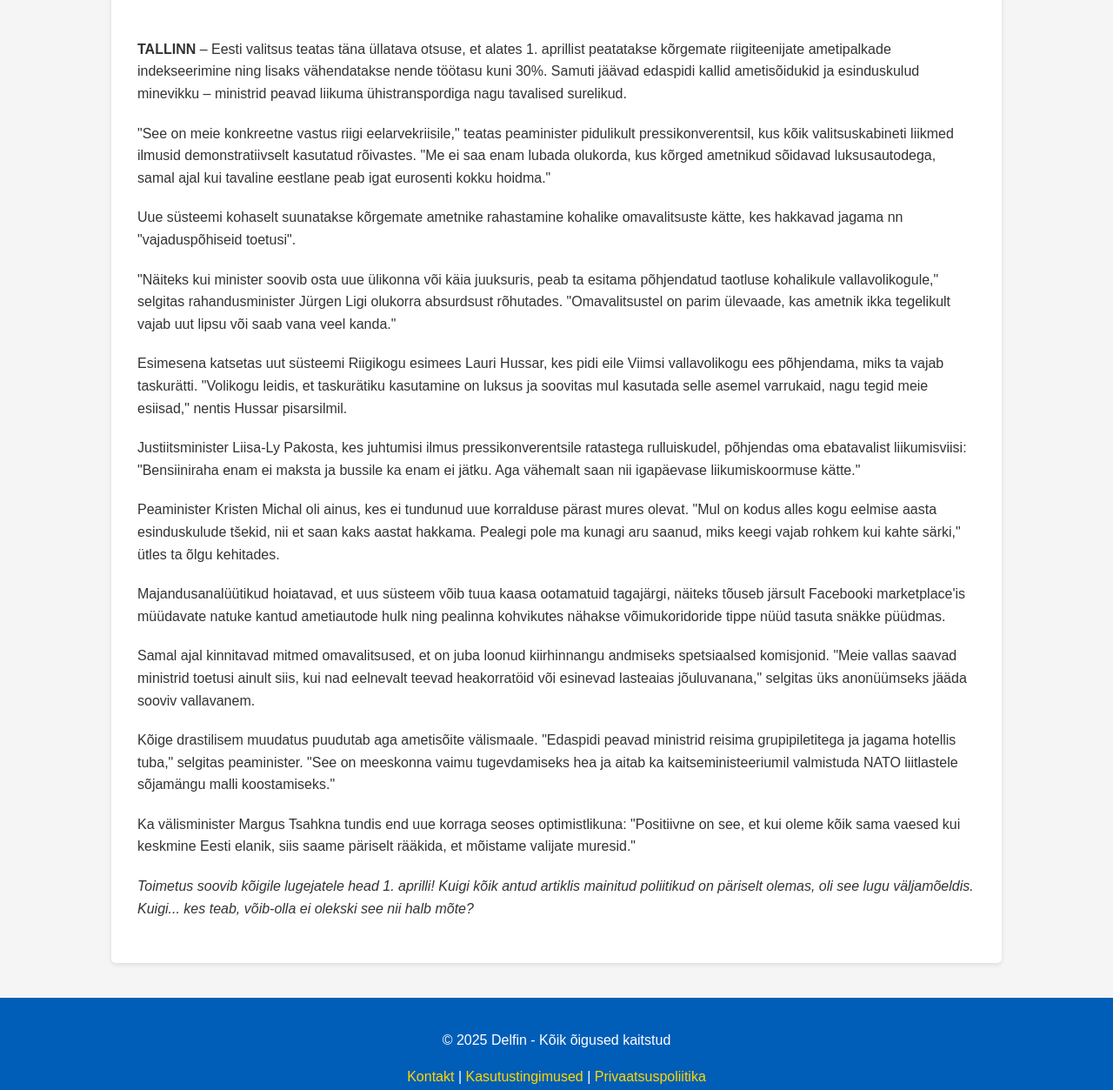
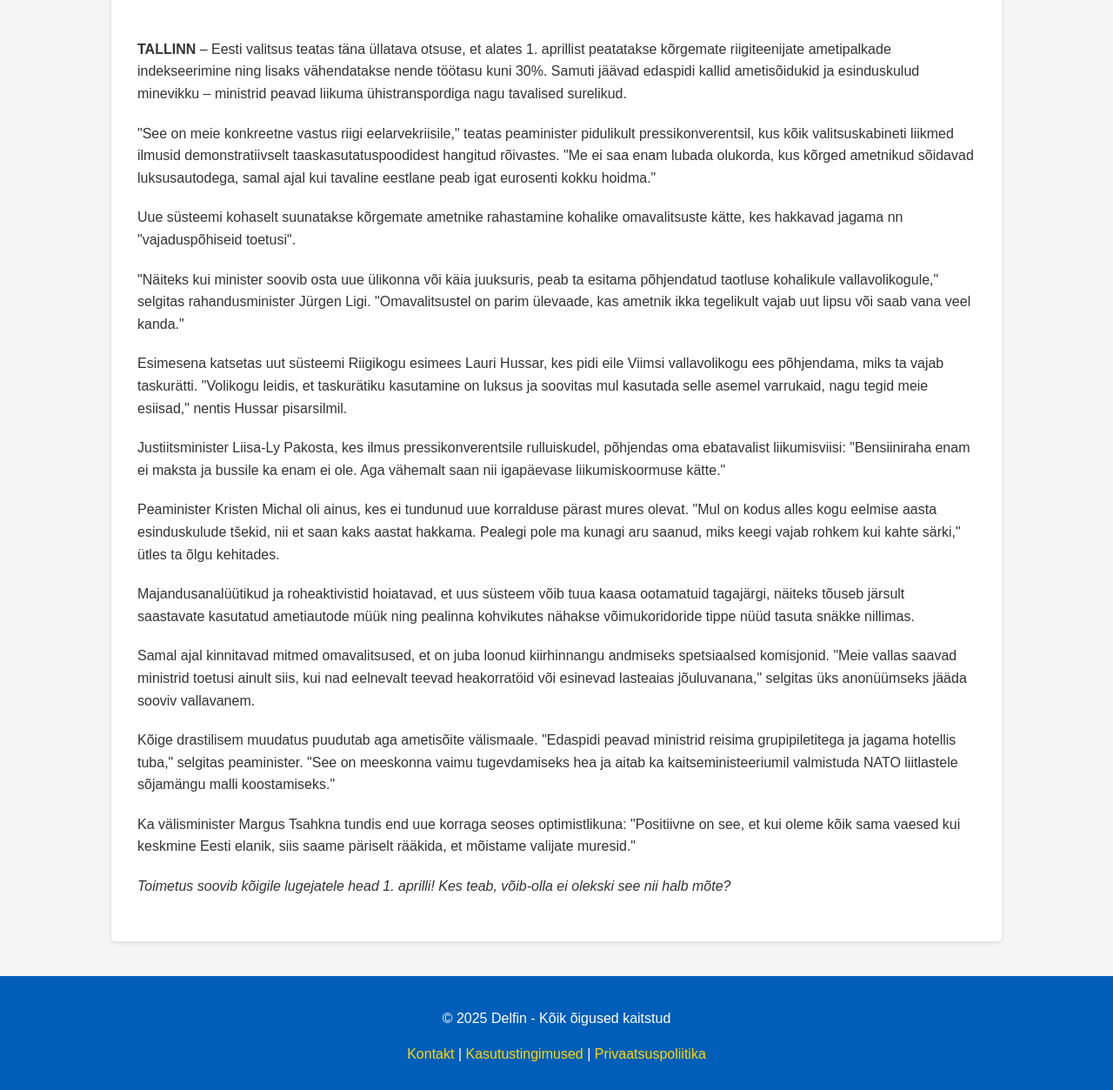
Before and after one commit to Kukuchapol/delfin-artikkel, a plain HTML site: page index.html in a window 1280 px wide. Shown: the part 948-2201 px from the top of the page at 87% size. Drawn offline with Linux system fonts and the light colour scheme.

Commit message:
Update 2 index.html

```diff
--- a/index.html
+++ b/index.html
@@ -158,19 +158,19 @@
 
                     <p><strong>TALLINN</strong> – Eesti valitsus teatas täna üllatava otsuse, et alates 1. aprillist peatatakse kõrgemate riigiteenijate ametipalkade indekseerimine ning lisaks vähendatakse nende töötasu kuni 30%. Samuti jäävad edaspidi kallid ametisõidukid ja esinduskulud minevikku – ministrid peavad liikuma ühistranspordiga nagu tavalised surelikud.</p>
 
-                    <p>"See on meie konkreetne vastus riigi eelarvekriisile," teatas peaminister pidulikult pressikonverentsil, kus kõik valitsuskabineti liikmed ilmusid demonstratiivselt kasutatud rõivastes. "Me ei saa enam lubada olukorda, kus kõrged ametnikud sõidavad luksusautodega, samal ajal kui tavaline eestlane peab igat eurosenti kokku hoidma."</p>
+                    <p>"See on meie konkreetne vastus riigi eelarvekriisile," teatas peaminister pidulikult pressikonverentsil, kus kõik valitsuskabineti liikmed ilmusid demonstratiivselt taaskasutatuspoodidest hangitud rõivastes. "Me ei saa enam lubada olukorda, kus kõrged ametnikud sõidavad luksusautodega, samal ajal kui tavaline eestlane peab igat eurosenti kokku hoidma."</p>
 
                     <p>Uue süsteemi kohaselt suunatakse kõrgemate ametnike rahastamine kohalike omavalitsuste kätte, kes hakkavad jagama nn "vajaduspõhiseid toetusi".</p>
 
-                    <p>"Näiteks kui minister soovib osta uue ülikonna või käia juuksuris, peab ta esitama põhjendatud taotluse kohalikule vallavolikogule," selgitas rahandusminister Jürgen Ligi olukorra absurdsust rõhutades. "Omavalitsustel on parim ülevaade, kas ametnik ikka tegelikult vajab uut lipsu või saab vana veel kanda."</p>
+                    <p>"Näiteks kui minister soovib osta uue ülikonna või käia juuksuris, peab ta esitama põhjendatud taotluse kohalikule vallavolikogule," selgitas rahandusminister Jürgen Ligi. "Omavalitsustel on parim ülevaade, kas ametnik ikka tegelikult vajab uut lipsu või saab vana veel kanda."</p>
 
                     <p>Esimesena katsetas uut süsteemi Riigikogu esimees Lauri Hussar, kes pidi eile Viimsi vallavolikogu ees põhjendama, miks ta vajab taskurätti. "Volikogu leidis, et taskurätiku kasutamine on luksus ja soovitas mul kasutada selle asemel varrukaid, nagu tegid meie esiisad," nentis Hussar pisarsilmil.</p>
 
-                    <p>Justiitsminister Liisa-Ly Pakosta, kes juhtumisi ilmus pressikonverentsile ratastega rulluiskudel, põhjendas oma ebatavalist liikumisviisi: "Bensiiniraha enam ei maksta ja bussile ka enam ei jätku. Aga vähemalt saan nii igapäevase liikumiskoormuse kätte."</p>
+                    <p>Justiitsminister Liisa-Ly Pakosta, kes ilmus pressikonverentsile rulluiskudel, põhjendas oma ebatavalist liikumisviisi: "Bensiiniraha enam ei maksta ja bussile ka enam ei ole. Aga vähemalt saan nii igapäevase liikumiskoormuse kätte."</p>
 
                     <p>Peaminister Kristen Michal oli ainus, kes ei tundunud uue korralduse pärast mures olevat. "Mul on kodus alles kogu eelmise aasta esinduskulude tšekid, nii et saan kaks aastat hakkama. Pealegi pole ma kunagi aru saanud, miks keegi vajab rohkem kui kahte särki," ütles ta õlgu kehitades.</p>
 
-                    <p>Majandusanalüütikud hoiatavad, et uus süsteem võib tuua kaasa ootamatuid tagajärgi, näiteks tõuseb järsult Facebooki marketplace'is müüdavate natuke kantud ametiautode hulk ning pealinna kohvikutes nähakse võimukoridoride tippe nüüd tasuta snäkke püüdmas.</p>
+                    <p>Majandusanalüütikud ja roheaktivistid hoiatavad, et uus süsteem võib tuua kaasa ootamatuid tagajärgi, näiteks tõuseb järsult saastavate kasutatud ametiautode müük ning pealinna kohvikutes nähakse võimukoridoride tippe nüüd tasuta snäkke nillimas.</p>
 
                     <p>Samal ajal kinnitavad mitmed omavalitsused, et on juba loonud kiirhinnangu andmiseks spetsiaalsed komisjonid. "Meie vallas saavad ministrid toetusi ainult siis, kui nad eelnevalt teevad heakorratöid või esinevad lasteaias jõuluvanana," selgitas üks anonüümseks jääda sooviv vallavanem.</p>
 
@@ -178,7 +178,7 @@
 
                     <p>Ka välisminister Margus Tsahkna tundis end uue korraga seoses optimistlikuna: "Positiivne on see, et kui oleme kõik sama vaesed kui keskmine Eesti elanik, siis saame päriselt rääkida, et mõistame valijate muresid."</p>
 
-                    <p><em>Toimetus soovib kõigile lugejatele head 1. aprilli! Kuigi kõik antud artiklis mainitud poliitikud on päriselt olemas, oli see lugu väljamõeldis. Kuigi... kes teab, võib-olla ei olekski see nii halb mõte?</em></p>
+                    <p><em>Toimetus soovib kõigile lugejatele head 1. aprilli! Kes teab, võib-olla ei olekski see nii halb mõte?</em></p>
                 </div>
             </article>
         </main>
```
